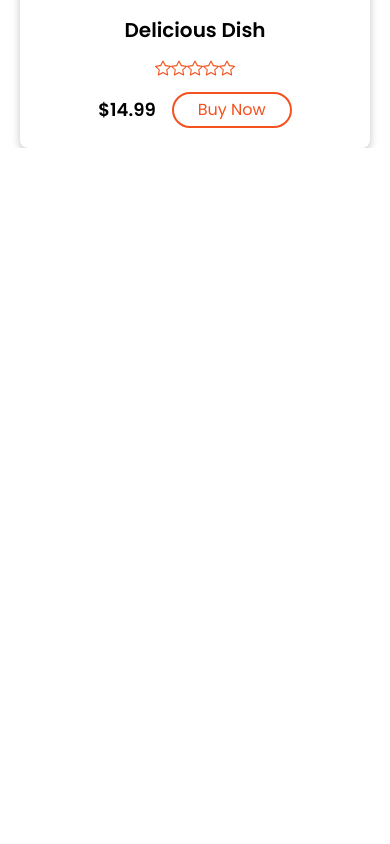
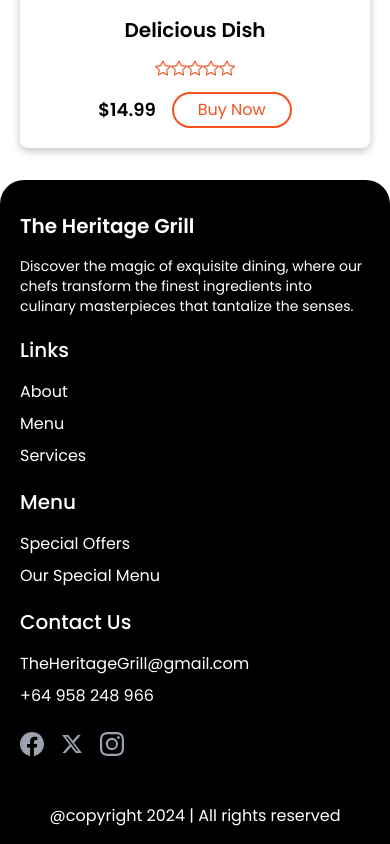
Before and after one commit to ashennkalhara/Website-Frontend, a React (Vite) app in the folder restaurent-website/: page / in a window 390 px wide. Shown: the part 5618-6462 px from the top of the page. Before the commit the page ends 5766 px from the top, so only its background shows below. Built offline with nearby package versions, Linux system fonts and the light colour scheme.

Commit message:
Footer completed

```diff
--- a/restaurent-website/src/App.jsx
+++ b/restaurent-website/src/App.jsx
@@ -4,6 +4,7 @@ import Home from './components/Home';
 import About from "./components/About";
 import Dishes from './components/Dishes';
 import Menu from "./components/Menu";
+import Footer from "./components/Footer";
 
 
 const App = () => {
@@ -28,6 +29,7 @@ const App = () => {
           <Menu />
         </div>
 
+        <Footer />
 
       </main>
     </div>
--- /dev/null
+++ b/restaurent-website/src/components/Footer.jsx
@@ -0,0 +1,72 @@
+import React from "react";
+import { BsFacebook, BsInstagram } from "react-icons/bs";
+import { RiTwitterXFill } from "react-icons/ri";
+
+const Footer = () => {
+  return (
+    <div className="bg-black text-white rounded-t-3xl mt-8 md:mt-0">
+      <div className="flex flex-col md:flex-row justify-between p-8 md:px-32 px-5">
+        <div className="w-full md:w-1/4">
+          <h1 className="font-semibold text-xl pb-4">The Heritage Grill</h1>
+          <p className="text-sm">
+          Discover the magic of exquisite dining, where our chefs transform the finest ingredients into culinary masterpieces that tantalize the senses.
+          </p>
+        </div>
+        <div>
+          <h1 className="font-medium text-xl pb-4 pt-5 md:pt-0">Links</h1>
+          <nav className="flex flex-col gap-2">
+            <a className="hover:text-brightColor transition-all cursor-pointer" href="/">
+              About
+            </a>
+            <a className="hover:text-brightColor transition-all cursor-pointer" href="/">
+              Menu
+            </a>
+            <a className="hover:text-brightColor transition-all cursor-pointer" href="/">
+              Services
+            </a>
+          </nav>
+        </div>
+        <div>
+          <h1 className="font-medium text-xl pb-4 pt-5 md:pt-0">Menu</h1>
+          <nav className="flex flex-col gap-2">
+            <a className="hover:text-brightColor transition-all cursor-pointer" href="/">
+              Special Offers
+            </a>
+            <a className="hover:text-brightColor transition-all cursor-pointer" href="/">
+              Our Special Menu
+            </a>
+          </nav>
+        </div>
+        <div>
+          <h1 className="font-medium text-xl pb-4 pt-5 md:pt-0">Contact Us</h1>
+          <nav className="flex flex-col gap-2">
+            <a className="hover:text-brightColor transition-all cursor-pointer" href="/">
+              TheHeritageGrill@gmail.com
+            </a>
+            <a className="hover:text-brightColor transition-all cursor-pointer" href="/">
+              +64 958 248 966
+            </a>
+            <div className="flex gap-4 pt-4">
+              <a className="text-gray-400 hover:text-white transition-all" href="https://facebook.com">
+                <BsFacebook size={24} />
+              </a>
+              <a className="text-gray-400 hover:text-white transition-all" href="https://twitter.com">
+                <RiTwitterXFill size={24} />
+              </a>
+              <a className="text-gray-400 hover:text-white transition-all" href="https://instagram.com">
+                <BsInstagram size={24} />
+              </a>
+            </div>
+          </nav>
+        </div>
+      </div>
+      <div>
+        <p className="text-center py-4">
+          @copyright 2024 | All rights reserved
+        </p>
+      </div>
+    </div>
+  );
+};
+
+export default Footer;
--- a/restaurent-website/src/components/Navbar.jsx
+++ b/restaurent-website/src/components/Navbar.jsx
@@ -117,7 +117,7 @@ const Navbar = () => {
               duration={500}
               className="hover:text-brightColor transition-all cursor-pointer"
             >
-              Reviews
+              Services
             </Link>
 
             <Button title="Login" />
```
